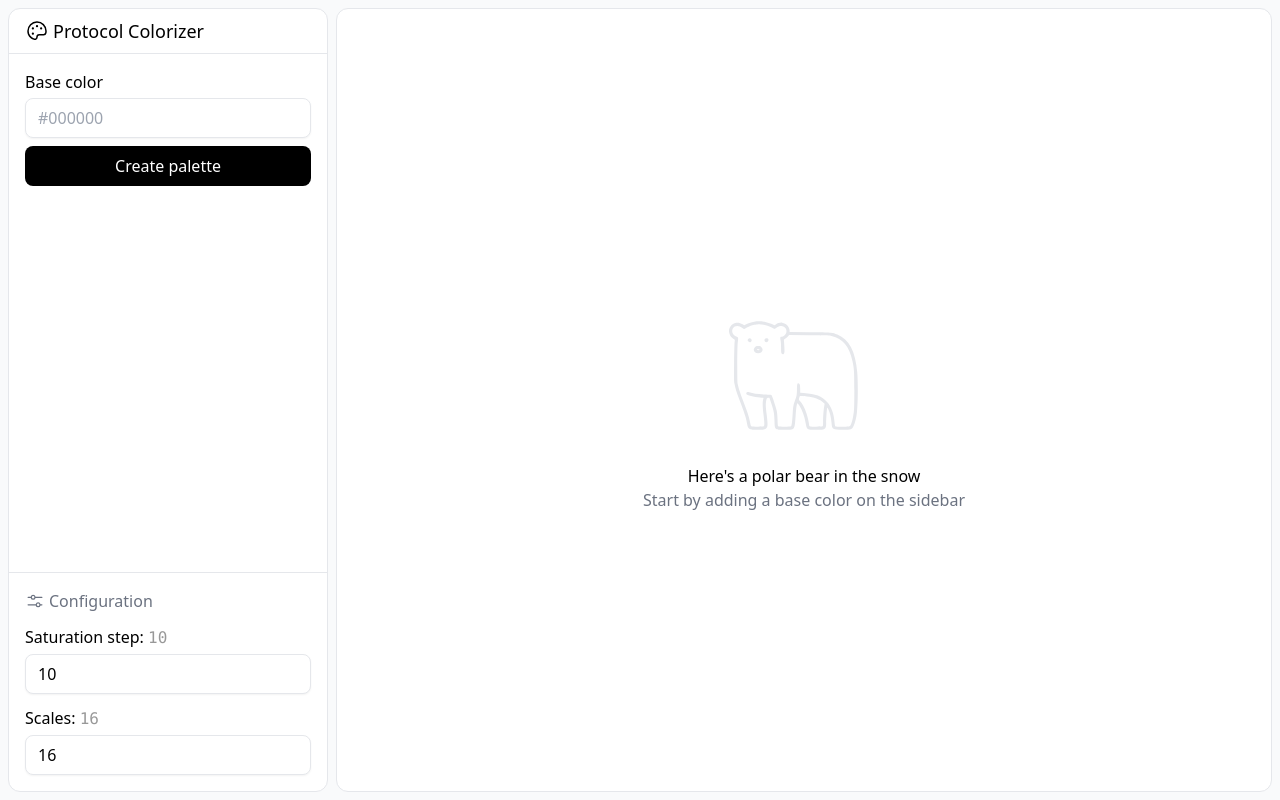
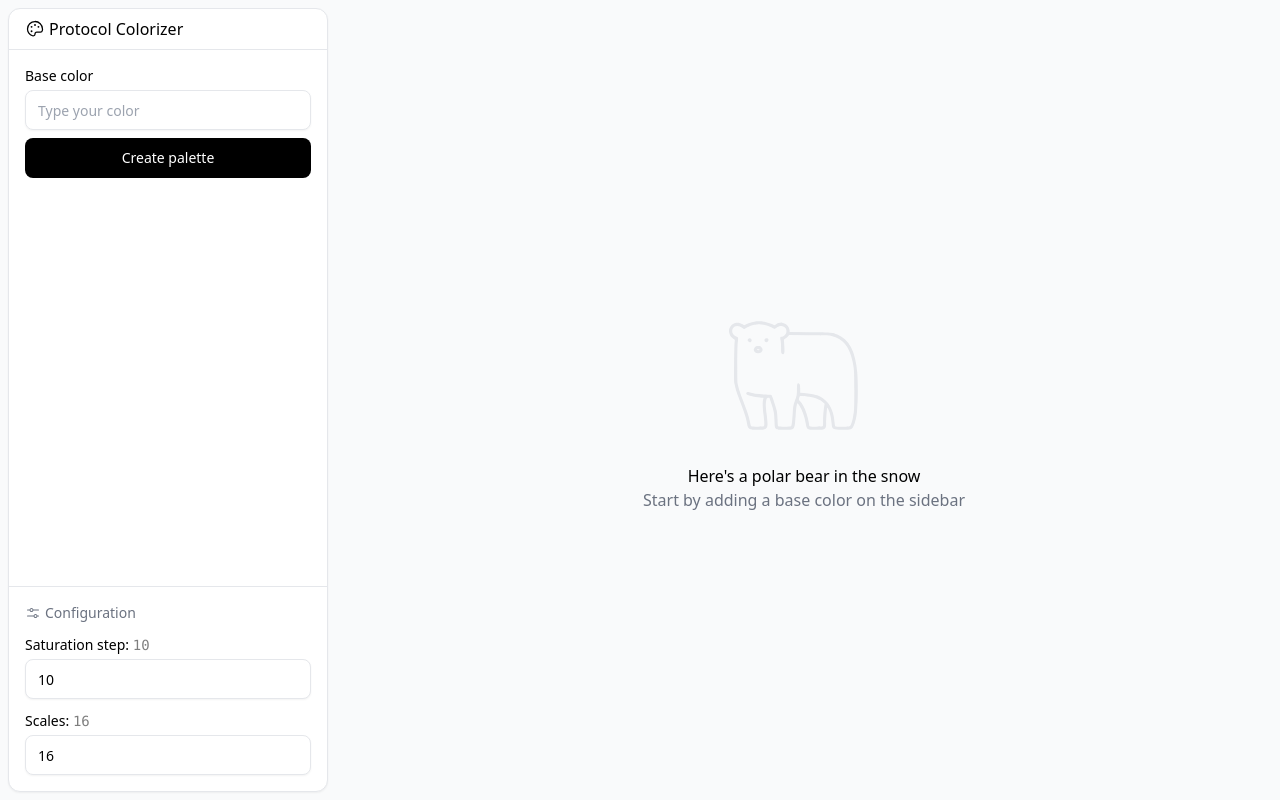
Before and after one commit to significa/palette-generator, a SvelteKit app: page / in a window 1280 px wide. Built offline with nearby package versions, Linux system fonts and the light colour scheme.

Commit message:
feat: lightness palette generator

```diff
--- a/package.json
+++ b/package.json
@@ -15,9 +15,11 @@
   "devDependencies": {
     "@sveltejs/adapter-auto": "^2.0.0",
     "@sveltejs/kit": "^1.20.4",
+    "@types/chroma-js": "^2.4.1",
     "@typescript-eslint/eslint-plugin": "^6.0.0",
     "@typescript-eslint/parser": "^6.0.0",
     "autoprefixer": "^10.4.15",
+    "chroma-js": "^2.4.2",
     "clsx": "^2.0.0",
     "eslint": "^8.28.0",
     "eslint-config-prettier": "^8.5.0",
--- a/src/lib/button.svelte
+++ b/src/lib/button.svelte
@@ -10,7 +10,7 @@
 
 <button
   class={cn(
-    'inline-flex items-center justify-center rounded-lg font-medium ring-offset-background transition-all outline-none ring-black/10',
+    'text-sm inline-flex items-center justify-center rounded-lg font-medium ring-offset-background transition-all outline-none ring-black/10',
     'focus-visible:ring-4',
     'active:ring-4',
     'disabled:pointer-events-none disabled:opacity-50',
--- a/src/lib/input.svelte
+++ b/src/lib/input.svelte
@@ -11,7 +11,7 @@
 
 <input
   class={cn(
-    'flex h-10 w-full rounded-lg border px-3 py-2 shadow-sm transition-all outline-none ring-black/5',
+    'text-sm flex h-10 w-full rounded-lg border px-3 py-2 shadow-sm transition-all outline-none ring-black/5',
     'focus:ring-4',
     'disabled:cursor-not-allowed disabled:opacity-50',
     className
--- a/src/routes/+page.svelte
+++ b/src/routes/+page.svelte
@@ -8,19 +8,20 @@
   import { goto } from '$app/navigation';
   import SlidersHorizontal from '$lib/icons/sliders-horizontal.svelte';
   import PaletteIcon from '$lib/icons/palette.svelte';
+  import chroma from 'chroma-js';
 
   let scales = 16;
   let saturationStep = 10;
   let color = '';
 
-  $: colors = $page.url.searchParams.getAll('color');
+  $: colors = $page.url.searchParams.getAll('color').filter((v) => chroma.valid(v));
 </script>
 
-<main class="p-2 mx-auto flex gap-2 h-screen">
-  <div class="w-80 bg-white rounded-xl border flex flex-col gap-2 overflow-auto">
+<main class="mx-auto flex gap-2 h-screen">
+  <div class="w-80 bg-white rounded-xl border flex flex-col gap-2 overflow-auto shadow-sm m-2 mr-0">
     <header class="border-b px-4 py-2">
-      <h1 class="text-lg font-medium flex items-center gap-1">
-        <PaletteIcon width="24px" height="24px" />
+      <h1 class="flex items-center gap-1">
+        <PaletteIcon width="20px" height="20px" />
         Protocol Colorizer
       </h1>
     </header>
@@ -29,6 +30,8 @@
       class="px-4 py-2 flex-1 flex flex-col gap-2"
       on:submit={(e) => {
         e.preventDefault();
+
+        if (!color) return;
 
         const params = $page.url.searchParams;
         params.append('color', color);
@@ -42,23 +45,23 @@
       }}
     >
       <div>
-        <label for="color" class="block mb-1">Base color</label>
-        <Input id="color" maxlength={7} bind:value={color} placeholder="#000000" />
+        <label for="color" class="block mb-1 text-sm">Base color</label>
+        <Input id="color" bind:value={color} placeholder="Type your color" />
       </div>
       <Button type="submit">Create palette</Button>
     </form>
 
     <footer class="border-t p-4">
-      <h3 class="flex items-center gap-1 text-gray-500 mb-3">
-        <SlidersHorizontal width="20px" height="20px" />
+      <h3 class="text-sm flex items-center gap-1 text-gray-500 mb-3">
+        <SlidersHorizontal width="16px" height="16px" />
         Configuration
       </h3>
       <div transition:slide>
         <div class="flex flex-col gap-3">
           <div>
-            <label for="saturation-step" class="block mb-1">
+            <label for="saturation-step" class="block mb-1 text-sm">
               Saturation step:
-              <span class="tabular-nums font-mono opacity-40">{saturationStep}</span>
+              <span class="tabular-nums font-mono opacity-50">{saturationStep}</span>
             </label>
             <Input
               id="saturation-step"
@@ -70,9 +73,9 @@
             />
           </div>
           <div>
-            <label for="scales" class="block mb-1">
+            <label for="scales" class="block mb-1 text-sm">
               Scales:
-              <span class="tabular-nums font-mono opacity-40">{scales}</span>
+              <span class="tabular-nums font-mono opacity-50">{scales}</span>
             </label>
             <Input id="scales" type="number" bind:value={scales} step={1} min={8} max={20} />
           </div>
@@ -81,9 +84,9 @@
     </footer>
   </div>
 
-  <div class="bg-white p-2 rounded-xl flex-1 border overflow-auto flex flex-col gap-3">
+  <div class="flex-1 overflow-auto flex flex-col gap-2 p-2 pl-0">
     {#each colors as c}
-      <Palette color={c} />
+      <Palette color={c} scales={+scales} saturationStep={+saturationStep} />
     {:else}
       <div class="flex h-full w-full items-center justify-center">
         <div class="text-center flex flex-col items-center">
--- a/src/routes/palette.svelte
+++ b/src/routes/palette.svelte
@@ -1,36 +1,78 @@
 <script lang="ts">
+  import chroma from 'chroma-js';
+
   import SmallButton from '$lib/small-button.svelte';
   import Copy from '$lib/icons/copy.svelte';
   import Trash from '$lib/icons/trash.svelte';
+  import { cn } from '$lib/utils';
 
   export let color: string;
+  export let scales: number;
+  export let saturationStep: number;
+
+  $: [l, c, h] = chroma(color).oklch();
+  $: step = 1 / scales; // how much to increment l by on each step
+  $: index = Math.floor(l / step); // index of the current color
+
+  // an offset to make sure we hit the exact color at the base color step
+  $: lOffset = l - step * index;
+
+  $: arr = Array.from(Array(scales)).map((_, i) => {
+    const newL = lOffset + step * i;
+    return [newL, c, h];
+  });
+
+  const getL = (l: number) => +(l * 100).toFixed(2) + '%';
+  const getC = (c: number) => +c.toFixed(3);
+  const getH = (h: number) => +(h || 0).toFixed(2);
+  const getOklch = (l: number, c: number, h: number) => {
+    return `oklch(${getL(l)} ${getC(c)} ${getH(h)})`;
+  };
 </script>
 
-<div class="p-1">
+<div class="p-2 bg-white border rounded-xl shadow-sm">
   <div class="flex items-center justify-between">
-    <div class="flex items-center gap-2 font-mono text-sm opacity-50">
-      <p>Color: {color}</p>
-      /
-      <p>Lightness: 70</p>
-      /
-      <p>Chroma: 0.1</p>
-      /
-      <p>Hue: 301</p>
+    <div class="flex items-center gap-2">
+      <div
+        class="border border-black/10 rounded-md w-6 h-6"
+        style="background-color: {getOklch(l, c, h)};"
+      />
+      <SmallButton>
+        <Copy class="opacity-50" width="16px" height="16px" />
+        {color}
+      </SmallButton>
+
+      <SmallButton>
+        <Copy class="opacity-50" width="16px" height="16px" />
+        {getOklch(l, c, h)}
+      </SmallButton>
     </div>
     <div class="flex items-center gap-2">
       <SmallButton>
-        <Copy class="opacity-40" width="16px" height="16px" />
+        <Copy class="opacity-50" width="16px" height="16px" />
         Copy SVG
       </SmallButton>
       <SmallButton>
-        <Trash class="opacity-40" width="16px" height="16px" />
+        <Trash class="opacity-50" width="16px" height="16px" />
         Delete
       </SmallButton>
     </div>
   </div>
-  <div class="flex overflow-hidden rounded-md mt-2">
-    {#each Array(12) as i}
-      <div class="flex-1 aspect-square" style="background-color: {color}" />
+  <div class="flex rounded-md mt-2 border border-black/10">
+    {#each arr as [l, c, h], i}
+      <div
+        class={cn(
+          'flex-1 h-20 bg-[--square-color]',
+          'flex flex-col gap-0.5 items-center justify-center font-mono text-[10px]',
+          i === 0 && 'rounded-l-md',
+          i === scales - 1 && 'rounded-r-md',
+          i === index && 'scale-110 rounded-md shadow-lg border',
+          l >= 0.77 ? 'border-black/10 text-black/50' : 'border-white/10 text-white/50'
+        )}
+        style="--square-color: {getOklch(l, c, h)}"
+      >
+        <span>{getL(l)}</span>
+      </div>
     {/each}
   </div>
 </div>
```
Also changed, not shown: 1 other file (tests, documents, lock files or other folders).
